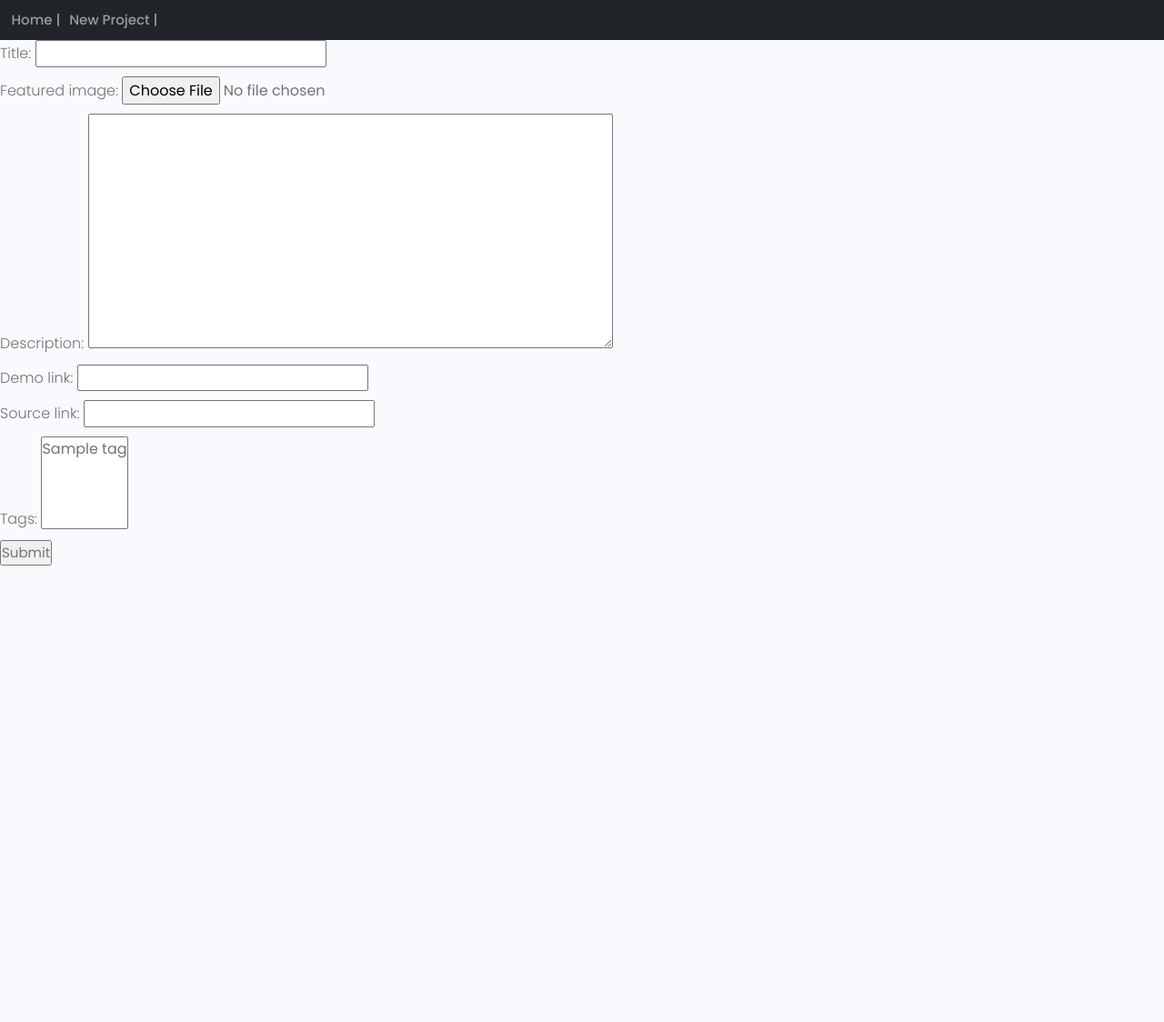
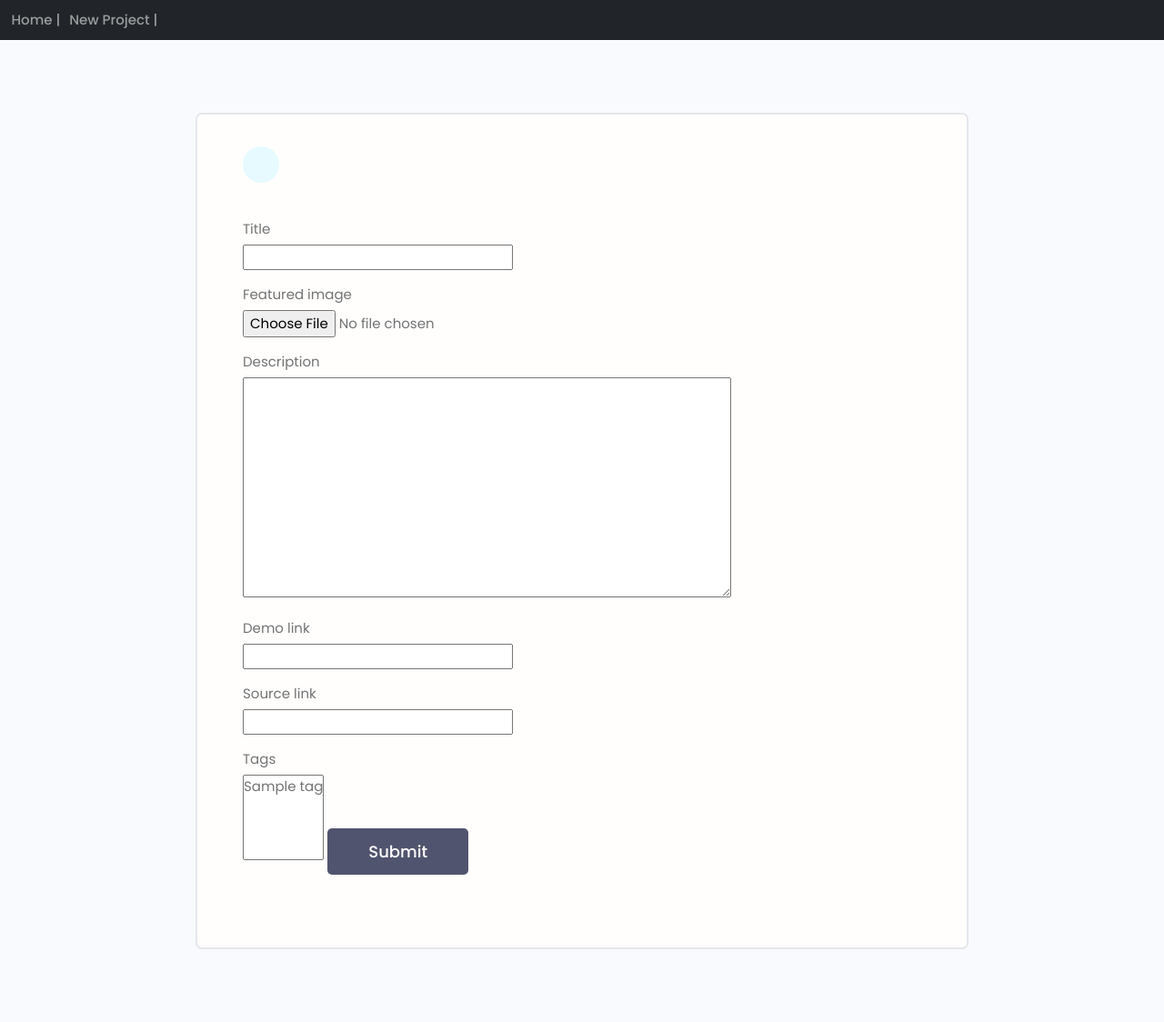
Before and after one commit to Coder1998Man/training-django, a Django app: page /create_project_form/ in a window 1280 px wide. Shown: the whole page at 91% size. Before the commit the page ends 622 px from the top, so only its background shows below. Run offline with Django 5.2, Linux system fonts and the light colour scheme; tables that the repository leaves empty hold one stand-in row (values such as "Sample post"); parts of the project's set-up code (start-up, migrations or seed data) failed here and were passed over; some libraries are stand-ins or nearby versions.

Commit message:
added theme

```diff
--- a/blog/templates/blog/create_project.html
+++ b/blog/templates/blog/create_project.html
@@ -3,9 +3,28 @@
 {% block title %}Create Project{% endblock title %}
 
 {% block content %}
-    <form action="" method="POST" enctype="multipart/form-data">
-        {% csrf_token %}
-        {{ form.as_p }}
-        <input type="submit" value="Submit">
-    </form>
+
+        <!-- Main Section -->
+        <main class="formPage my-xl">
+            <div class="content-box">
+                <div class="formWrapper">
+                    <a class="backButton" href="#"><i class="im im-angle-left"></i></a>
+                    <br>
+
+                    <form class="form" method="POST" enctype="multipart/form-data">
+                        {% csrf_token %}
+
+                        {% for field in form %}
+                        <!-- Input:Text -->
+                        <div class="form__field">
+                            <label for="formInput#text">{{field.label}}</label>
+                            {{field}}
+                        {% endfor %}
+
+                        <input class="btn btn--sub btn--lg  my-md" type="submit" value="Submit" />
+                    </form>
+                </div>
+            </div>
+        </main>
+
 {% endblock content %}
```
